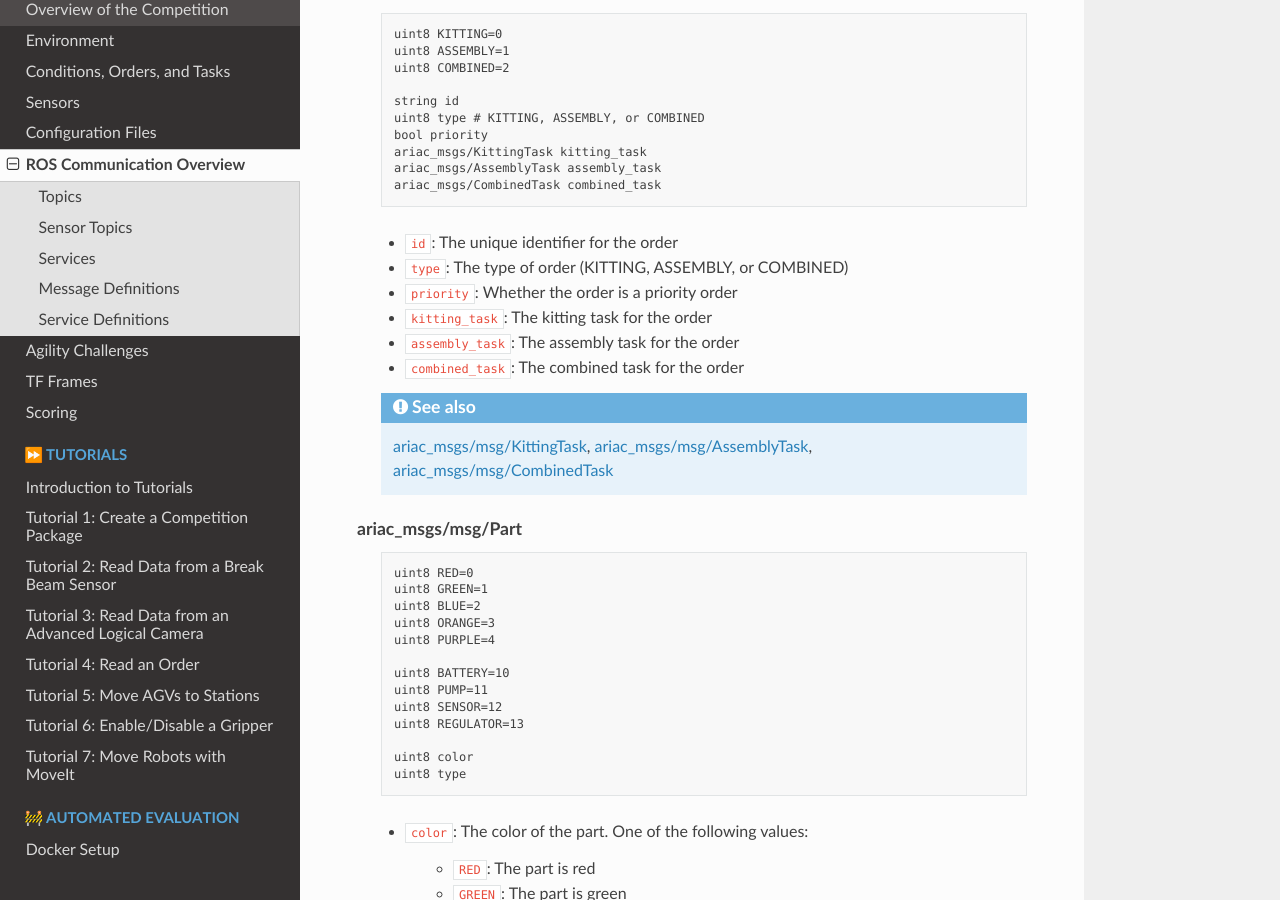
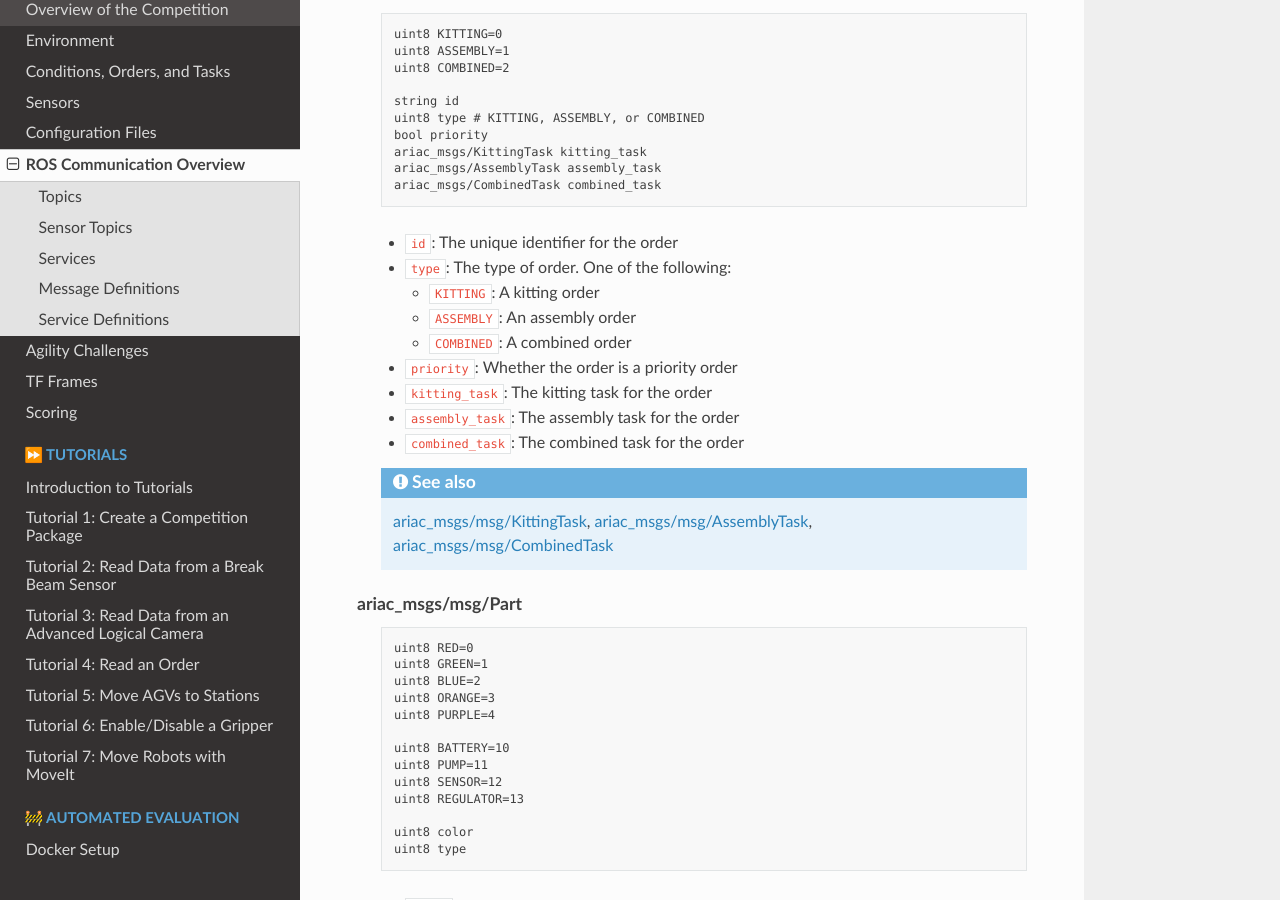
Before and after one commit to usnistgov/ARIAC, a Sphinx documentation site: the page built from docs/competition/ros_communication.rst, in a window 1280 px wide and 900 px high, scrolled down 7608 px. Built offline with Sphinx 7.4.7 and the Read the Docs theme 2.0.0, drawn with Linux system fonts in a browser that asks for light colours.

Commit message:
documentation on overview

```diff
--- a/docs/competition/challenges.rst
+++ b/docs/competition/challenges.rst
@@ -212,7 +212,7 @@ Detection
 ----------------------------
 
 
-To detect a faulty gripper the CCS needs a subscriber to the topic :topic:`/ariac/{robot}_gripper_state` (:term:`ariac_msgs/msgVacuumGripperState`). Checking the :yamlname:`attached` field of the message will inform whether or not the gripper is holding a part. If the gripper is not holding a part, the CCS can assume that the gripper has dropped the part.
+To detect a faulty gripper the CCS needs a subscriber to the topic :topic:`/ariac/{robot}_gripper_state` (:term:`ariac_msgs/msg/VacuumGripperState`). Checking the :yamlname:`attached` field of the message will inform whether or not the gripper is holding a part. If the gripper is not holding a part, the CCS can assume that the gripper has dropped the part.
 
 
 .. _target to robot malfunction:
--- a/docs/competition/ros_communication.rst
+++ b/docs/competition/ros_communication.rst
@@ -163,7 +163,11 @@ Message Definitions
         ariac_msgs/CombinedTask combined_task
 
       - ``id``: The unique identifier for the order
-      - ``type``: The type of order (KITTING, ASSEMBLY, or COMBINED)
+      - ``type``: The type of order. One of the following:
+
+        - ``KITTING``: A kitting order
+        - ``ASSEMBLY``: An assembly order
+        - ``COMBINED``: A combined order
       - ``priority``: Whether the order is a priority order
       - ``kitting_task``: The kitting task for the order
       - ``assembly_task``: The assembly task for the order
```
